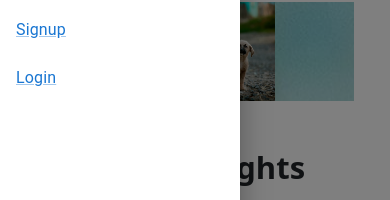
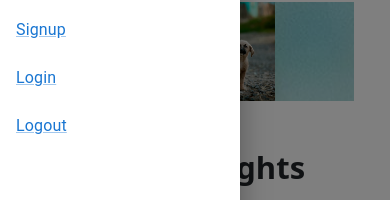
Before and after one commit to stacieherrington/friends-fur-real, a React (Create React App) app in the folder ghi/: page / in a window 390 px wide. Both pictures are taken after a click on the button 24 px from the left and 28 px from the top of the page. Shown: the part 211-411 px from the top of the page. Built offline with nearby package versions, Linux system fonts and the light colour scheme.

Commit message:
Fixed logout redirects

```diff
--- a/ghi/src/DrawerAppBar.js
+++ b/ghi/src/DrawerAppBar.js
@@ -157,6 +157,13 @@ function DrawerAppBar(props) {
             </Link>
           </ListItemButton>
         </ListItem>
+        <ListItem disablePadding>
+          <ListItemButton sx={{ textAlign: 'center' }} onClick={logout}>
+            <Link href="/login">
+              <ListItemText primary={"Logout"} />
+            </Link>
+          </ListItemButton>
+        </ListItem>
       </List>
     </Box>
   );
@@ -241,7 +248,7 @@ function DrawerAppBar(props) {
                 Login
               </Button>
             </Link>
-            <Button sx={{ color: '#fff' }} onClick={logout}>
+            <Button href="/login" sx={{ color: '#fff' }} onClick={logout}>
               Logout
             </Button>
           </Box>
```
